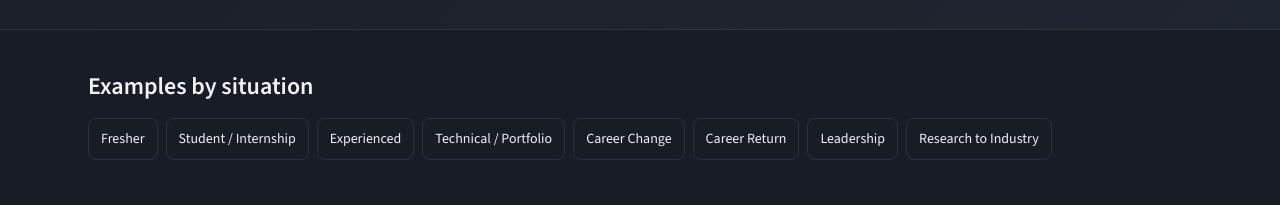
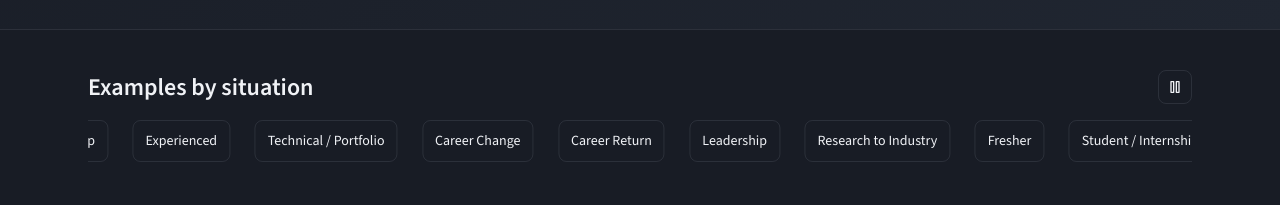
Before and after one commit to arunar9363/Nyris-AI, a React (Vite) app in the folder frontend/: page / in a window 1280 px wide. Shown: the part 689-894 px from the top of the page. Built offline with nearby package versions, Linux system fonts and the light colour scheme; no server answers.

Commit message:
design update

```diff
--- a/frontend/src/pages/HomePage.jsx
+++ b/frontend/src/pages/HomePage.jsx
@@ -1,5 +1,6 @@
+import { useState } from 'react'
 import { Link } from 'react-router-dom'
-import { ArrowRight, BarChart3, FileText, Flame, Sparkles } from 'lucide-react'
+import { ArrowRight, BarChart3, FileText, Flame, Pause, Play, Sparkles } from 'lucide-react'
 import SampleResume from '../components/SampleResume'
 import { getResumeProfile, resumeProfiles } from '../data/resumeGuide'
 
@@ -12,6 +13,8 @@ const tools = [
 
 export default function HomePage() {
   const featured = getResumeProfile('graduate')
+  const [examplesPaused, setExamplesPaused] = useState(false)
+
   return (
     <div>
       <section className="relative overflow-hidden border-b" style={{ borderColor: 'var(--border)' }}>
@@ -44,9 +47,27 @@ export default function HomePage() {
       </section>
 
       <section className="page-spacing mx-auto max-w-6xl sm:px-6">
-        <h2 className="text-lg font-semibold sm:text-2xl" style={{ color: 'var(--text-primary)' }}>Examples by situation</h2>
-        <div className="mt-2.5 flex flex-wrap gap-1.5 sm:mt-4 sm:gap-2">
-          {resumeProfiles.map(profile => <Link key={profile.id} className="resume-choice text-xs sm:text-sm" to={'/resume-library?profile=' + profile.id}>{profile.name}</Link>)}
+        <div className="flex items-center justify-between gap-2">
+          <h2 className="text-lg font-semibold sm:text-2xl" style={{ color: 'var(--text-primary)' }}>Examples by situation</h2>
+          <button type="button" className="resume-choice hidden !p-2 motion-safe:inline-flex"
+            aria-label={examplesPaused ? 'Resume scrolling examples' : 'Pause scrolling examples'}
+            onClick={() => setExamplesPaused(paused => !paused)}>
+            {examplesPaused ? <Play size={16} aria-hidden="true" /> : <Pause size={16} aria-hidden="true" />}
+          </button>
+        </div>
+        <div className="home-examples mt-2.5 sm:mt-4" data-paused={examplesPaused}>
+          <div className="home-examples-track">
+            {[false, true].map(duplicate => (
+              <div key={duplicate ? 'duplicate' : 'original'} className="home-examples-row" aria-hidden={duplicate || undefined}>
+                {resumeProfiles.map(profile => (
+                  <Link key={profile.id} className="resume-choice whitespace-nowrap text-xs sm:text-sm"
+                    tabIndex={duplicate ? -1 : undefined} to={'/resume-library?profile=' + profile.id}>
+                    {profile.name}
+                  </Link>
+                ))}
+              </div>
+            ))}
+          </div>
         </div>
       </section>
 
--- a/frontend/src/styles/globals.css
+++ b/frontend/src/styles/globals.css
@@ -328,7 +328,52 @@ body {
   }
 }
 
+.home-examples {
+  --example-gap: clamp(.375rem, 1.25vw, .5rem);
+}
+
+.home-examples-row {
+  display: flex;
+  flex-wrap: wrap;
+  gap: var(--example-gap);
+}
+
+.home-examples-row[aria-hidden="true"] {
+  display: none;
+}
+
+@media (prefers-reduced-motion: no-preference) {
+  .home-examples:not([data-paused="true"], :has(:focus-visible)) {
+    overflow: clip;
+  }
+
+  .home-examples:not([data-paused="true"], :has(:focus-visible)) .home-examples-track {
+    display: flex;
+    width: max-content;
+    min-width: 200%;
+    animation: scroll-home-examples 28s linear infinite;
+  }
+
+  .home-examples:not([data-paused="true"], :has(:focus-visible)) .home-examples-row {
+    display: flex;
+    flex: 1 0 auto;
+    flex-wrap: nowrap;
+    justify-content: space-around;
+    padding-inline-end: var(--example-gap);
+  }
+}
+
+@media (hover: hover) {
+  .home-examples:hover .home-examples-track {
+    animation-play-state: paused;
+  }
+}
+
 /* Animations */
+@keyframes scroll-home-examples {
+  to { transform: translateX(-50%); }
+}
+
 @keyframes shimmer {
   0% { background-position: -200% 0; }
   100% { background-position: 200% 0; }
```
